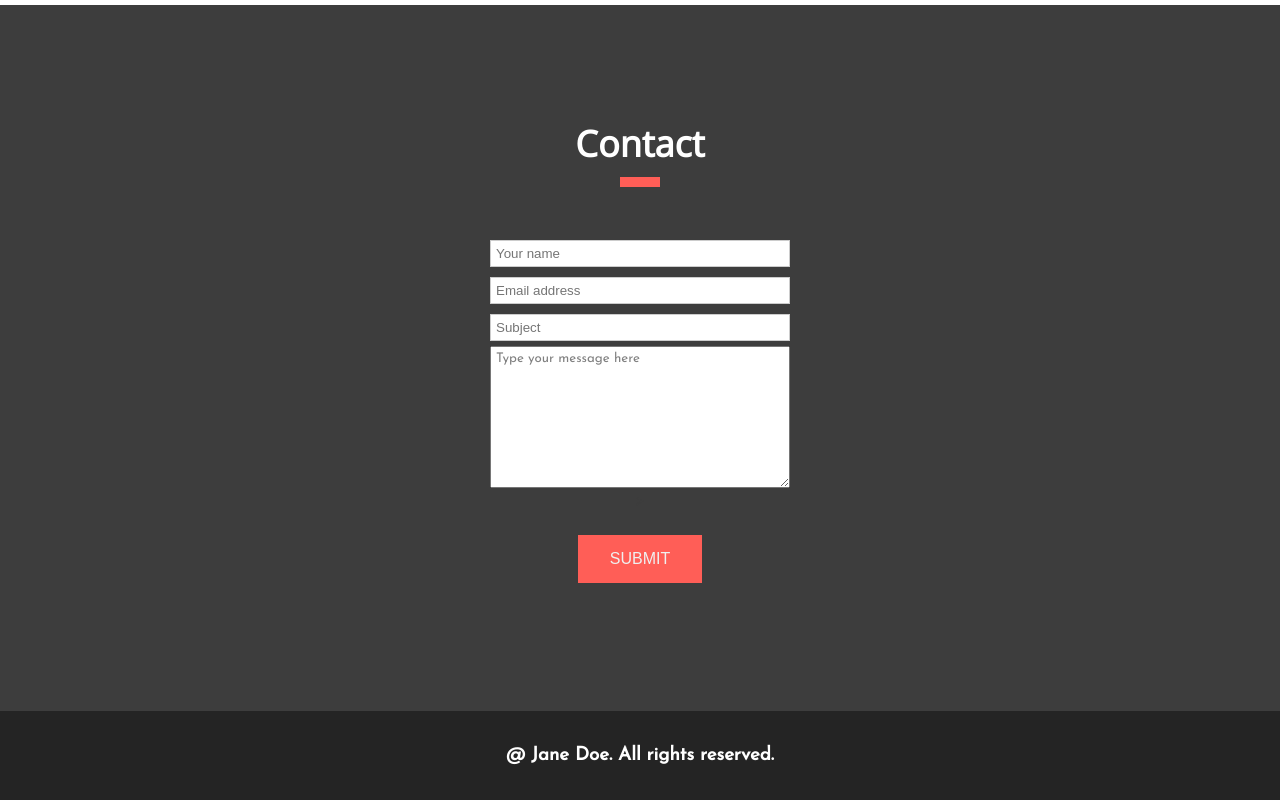
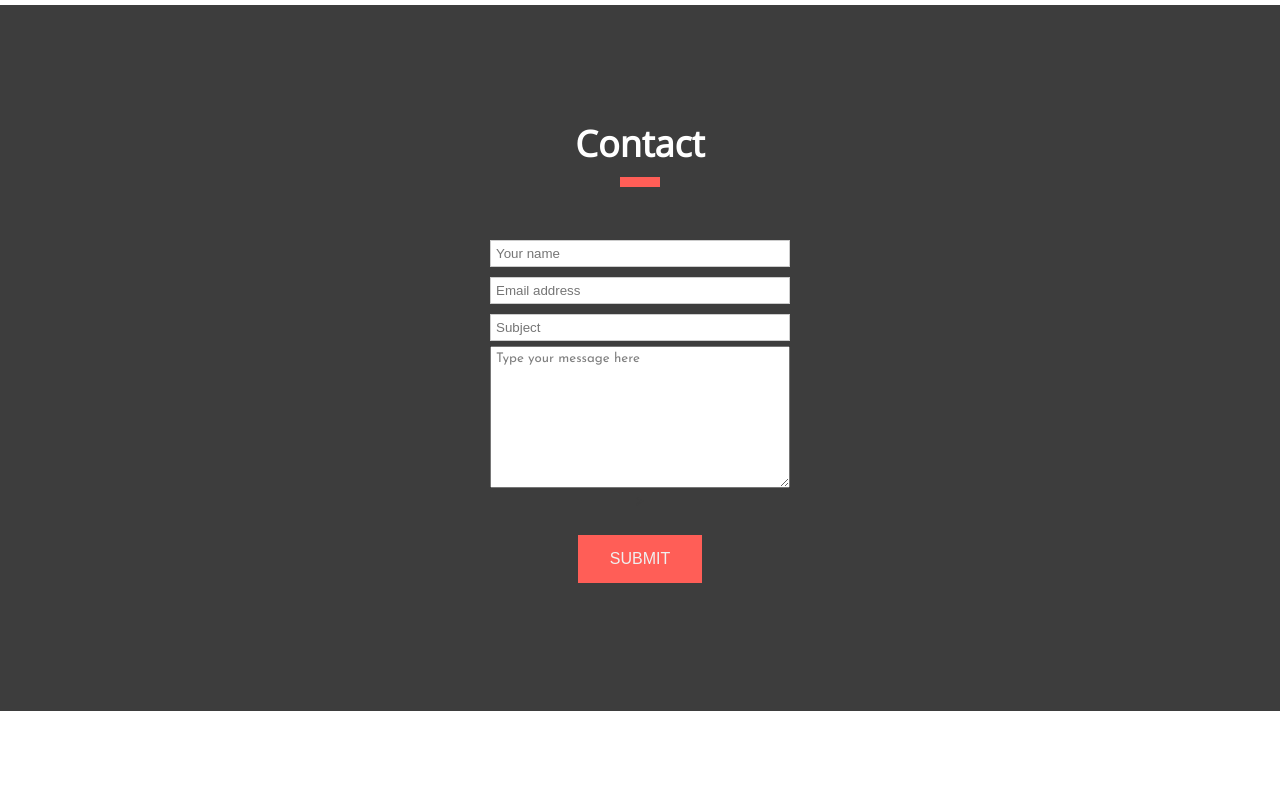
Before and after one commit to Edyta2801/Ex_2_Webpage, a website: page index.html in a window 1280 px wide. Shown: the part 3821-4621 px from the top of the page. Drawn offline with nearby package versions, Linux system fonts and the light colour scheme; files that its build step writes are made by us from their sources.

Commit message:
npm init

```diff
--- a/style.scss
+++ b/style.scss
@@ -270,7 +270,7 @@
 /*Footer*/
 
 .footer {
-  background: #242424;
+  background:white;
   width: 100%;
   padding: 10px;
   color: $color-light;
```
Also changed, not shown: package.json (added, +19 -0 lines).
